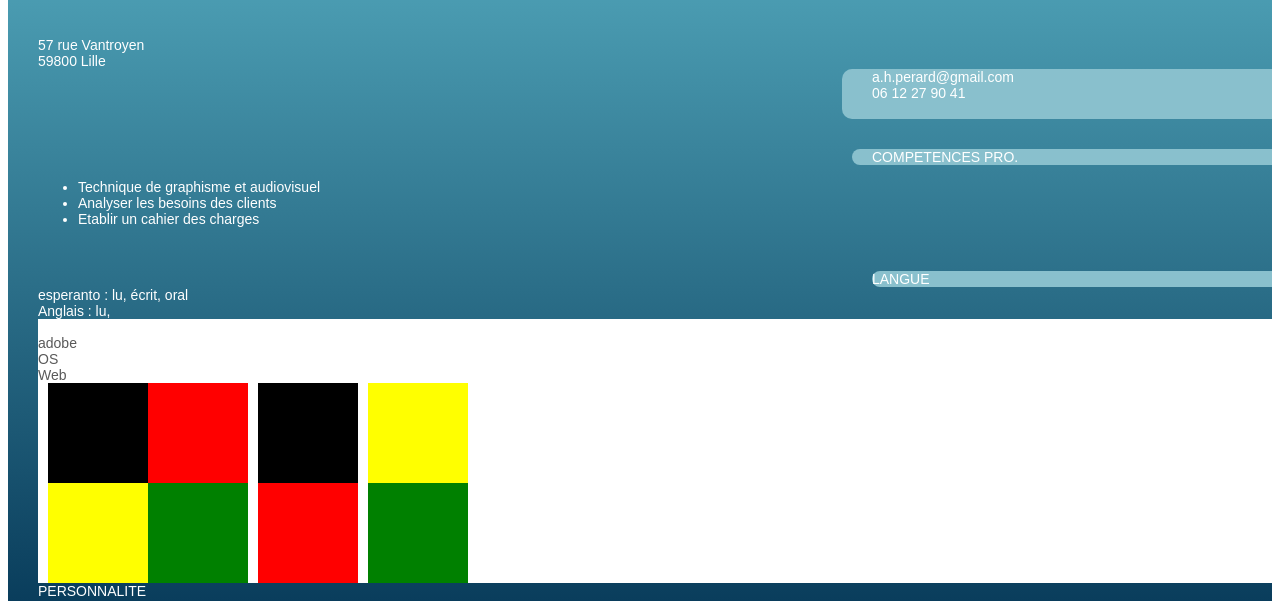
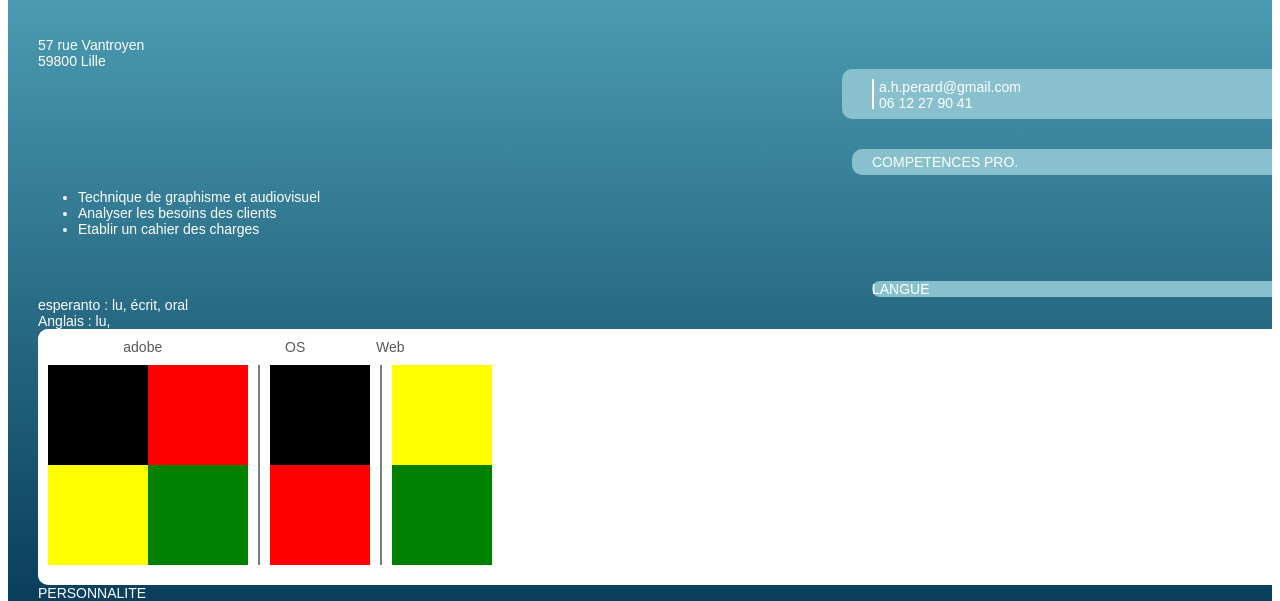
Before and after one commit to arnaudperard/3-CV, a plain HTML site: page Index.html in a window 1280 px wide. Shown: the part 185-786 px from the top of the page. Drawn offline with Linux system fonts and the light colour scheme.

Commit message:
retouche des div

```diff
--- a/Index.html
+++ b/Index.html
@@ -18,15 +18,24 @@
                  <div class="coordonnee">
                      <div class="coordonnee_1">
 
-                         <div>a.h.perard@gmail.com <br>
-                             06 12 27 90 41
+                         <div class="coordonnee_2">
+
+                            <div id="whiteline"></div>
+                            <div class="mail_tel">
+                                a.h.perard@gmail.com <br>
+                                06 12 27 90 41
+
+
+                            </div>
+
+
                          </div>
                      </div>
 
                  </div>
                  <div class="competences">
                      <div class="competences1">
-                         <div>
+                         <div class="competence_texte">
                              COMPETENCES PRO.
                          </div>
                      </div>
@@ -55,14 +64,35 @@
                  Anglais : lu, <br>
 
                  <div class="icon">
-                    <div class="icon1"></div>
+                    <div class="icon1">
 
-                    <br>
-                    adobe <br>
-                    OS <br>
-                    Web <br>
+                        <div class="icon-image_titre">
+
+                            <div id="adobe">
+                                <div class="id-adobe-text" >
+                                    adobe
+                                </div>
+
+                                </div>
+                            <div id="os">
+                                <div class="id-os-text">
+                                    OS
+
+                                </div>
+                                </div>
+                            <div id="web">
+
+                                <div class="id-web-text">
+                                    Web
+
+                                </div>
+                            </div>
+                        </div>
+                    </div>
 
                     <div class="icon_image">
+
+
 
                         <div class="icon_image_dessin">
 
@@ -73,12 +103,16 @@
 
                         </div>
 
+                        <div id="redline"></div>
+
                         <div class="icon_image_apli">
 
                             <div class="icon_apli1"></div>
                             <div class="icon_apli2"></div>
 
                         </div>
+
+                        <div id="redline"></div>
 
                         <div class="icon_image_web">
 
@@ -139,6 +173,8 @@
 
 
 
+
+
         </div>
 
     </div>
--- a/mobile.css
+++ b/mobile.css
@@ -1,6 +1,6 @@
 /* mobile first */
 
-
+/* personnel ________________________________________________________________________ */
 h4{
     font-size: 30px;
 }
@@ -14,8 +14,6 @@ h4{
     display: flex;
     justify-content: right;
     flex-direction: column;
-
-
 
 }
 
@@ -45,6 +43,20 @@ h4{
     border-bottom-left-radius: 10px;
     padding-left: 30px;
 }
+
+.coordonnee_2{
+
+    padding-top: 10px;
+    display: flex;
+
+}
+
+.mail_tel{
+
+    padding-left: 5px;
+}
+
+
 .competences{
     padding-top: 30px;
     display: flex;
@@ -60,6 +72,11 @@ h4{
     border-bottom-left-radius: 10px;
 
 
+}
+.competence_texte{
+
+    padding-top: 5px;
+    padding-bottom: 5px;
 }
 
 .formation{
@@ -90,6 +107,9 @@ h4{
 .icon{
     color: hsl(0, 0%, 35%);
     background-color: white;
+    border-top-left-radius: 10px;
+    border-bottom-left-radius: 10px;
+    padding-bottom: 20px;
     display: flex;
     flex-direction: column;
 
@@ -106,6 +126,43 @@ h4{
 
 }
 
+.icon-image_titre{
+
+    display: flex;
+}
+
+/* utilisation de id pour le lettrage ________________________________________*/
+
+#adobe{
+    width: 220px;
+    padding-bottom: 10px;
+    padding-top: 10px;
+    display: flex;
+    justify-content: center;
+
+}
+
+#os{
+    width: 100px;
+    padding-bottom: 10px;
+    padding-top: 10px;
+    display: flex;
+    justify-content: center;
+
+
+}
+
+#web{
+    width: 100px;
+    padding-bottom: 10px;
+    padding-top: 10px;
+    display: flex;
+    justify-content: center;
+
+}
+
+/* insertion des Icons __________________________________________________________*/
+
 .icon_image{
 
     display: flex;
@@ -117,6 +174,7 @@ h4{
     width: 200px;
     height: 200px;
     padding-left: 10px;
+    padding-right: 10px;
     display: flex;
     flex-wrap: wrap;
 
@@ -154,11 +212,28 @@ h4{
 
 }
 
+/* barre verticale ________________________________________________________*/
+#redline{
+        width:2px;
+        height:200px;
+        background-color:#7c7c7c;
+
+        }
+
+#whiteline{
+    width:2px;
+    height:30px;
+    background-color:#ffffff;
+
+            }
+
+        /*_________________________________________________________________*/
 .icon_image_apli{
 
     width: 100px;
     height: 200px;
     padding-left: 10px;
+    padding-right: 10px;
     display: flex;
     flex-wrap: wrap;
 
@@ -206,6 +281,8 @@ h4{
 
 }
 
+/* expérience ____________________________________________________________________*/
+
 @media(max-width: 767px)
 {
 /* Entrez ici vos propriÃ©tÃ©s CSS lorsque l'utilisateur est sur smartphone */
```
